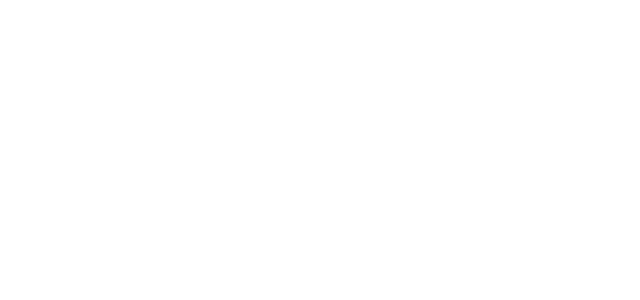
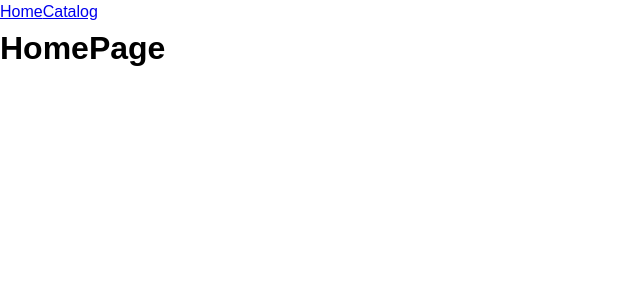
Before and after one commit to Oleksandr-Karnaushenko/RentTravelTrucks, a React (Vite) app: page / in a window 1280 px wide. Shown: the top 300 px of the page, without its empty margins (0-640 px from the left). Built offline with nearby package versions, Linux system fonts and the light colour scheme.

Commit message:
pages + routes
Create Pages
Configurate routes

```diff
--- a/src/components/App/App.jsx
+++ b/src/components/App/App.jsx
@@ -1,20 +1,29 @@
-import { NavLink, Route, Routes } from 'react-router-dom';
+import { Route, Routes } from 'react-router-dom';
+
+const HomePage = lazy(() => import('../../pages/HomePage/HomePage'));
+const CatalogPage = lazy(() => import('../../pages/CatalogPage/CatalogPage'));
+const CamperInfoPage = lazy(() =>
+  import('../../pages/CamperInfoPage/CamperInfoPage')
+);
+const NotFoundPage = lazy(() =>
+  import('../../pages/NotFoundPage/NotFoundPage')
+);
+
+import Header from '../Header/Header.jsx';
+import { lazy } from 'react';
 
 function App() {
   return (
-    <>
-      {/* <nav>
-        <NavLink to="/">Home</NavLink>
-        <NavLink to="/">Catalog</NavLink>
-      </nav> */}
+    <div>
+      <Header />
 
-      {/* <Routes>
-        <Route path="" element={} />
-        <Route path="" element={} />
-        <Route path="" element={} />
-        <Route path="*" element={<NotFound />} />
-      </Routes> */}
-    </>
+      <Routes>
+        <Route path="/" element={<HomePage />} />
+        <Route path="/catalog" element={<CatalogPage />} />
+        <Route path="/catalog/:camperId" element={<CamperInfoPage />} />
+        <Route path="*" element={<NotFoundPage />} />
+      </Routes>
+    </div>
   );
 }
 
--- /dev/null
+++ b/src/components/Header/Header.jsx
@@ -0,0 +1,19 @@
+import { Link, NavLink } from 'react-router-dom';
+
+const Header = () => {
+  return (
+    <header>
+      <div>
+        <Link to="/">
+          <img src="" alt="" />
+        </Link>
+      </div>
+      <nav>
+        <NavLink to="/">Home</NavLink>
+        <NavLink to="/catalog">Catalog</NavLink>
+      </nav>
+    </header>
+  );
+};
+
+export default Header;
--- /dev/null
+++ b/src/pages/CamperInfoPage/CamperInfoPage.jsx
@@ -0,0 +1,9 @@
+function CamperInfoPage() {
+  return (
+    <>
+      <p>Camper info</p>
+    </>
+  );
+}
+
+export default CamperInfoPage;
--- /dev/null
+++ b/src/pages/CatalogPage/CatalogPage.jsx
@@ -0,0 +1,9 @@
+function CatalogPage() {
+  return (
+    <>
+      <p>catalog</p>
+    </>
+  );
+}
+
+export default CatalogPage;
--- /dev/null
+++ b/src/pages/HomePage/HomePage.jsx
@@ -0,0 +1,11 @@
+import styles from './HomePage.module.css';
+
+function HomePage() {
+  return (
+    <div>
+      <h1>HomePage</h1>
+    </div>
+  );
+}
+
+export default HomePage;
--- /dev/null
+++ b/src/pages/NotFoundPage/NotFoundPage.jsx
@@ -0,0 +1,13 @@
+import { Link } from 'react-router-dom';
+
+import styles from './NotFoundPage.module.css';
+
+function NotFoundPage() {
+  return (
+    <Link to="/" className={styles.link}>
+      <button type="button">Home</button>
+    </Link>
+  );
+}
+
+export default NotFoundPage;
```
Also changed, not shown: src/pages/CamperInfoPage/CamperInfoPage.module.css (added), src/pages/CatalogPage/CatalogPage.module.css (added), src/pages/HomePage/HomePage.module.css (added), src/pages/NotFoundPage/NotFoundPage.module.css (added).
